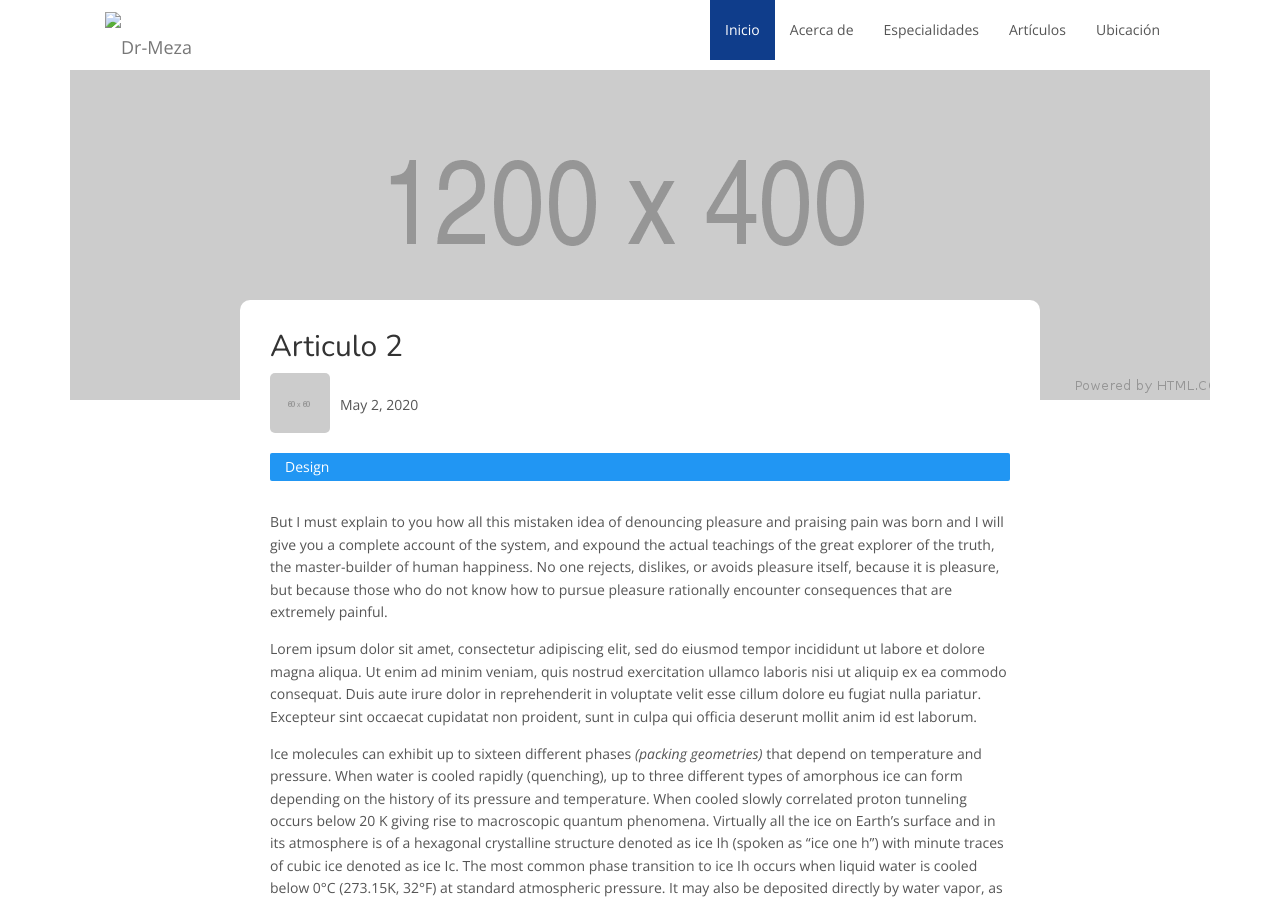
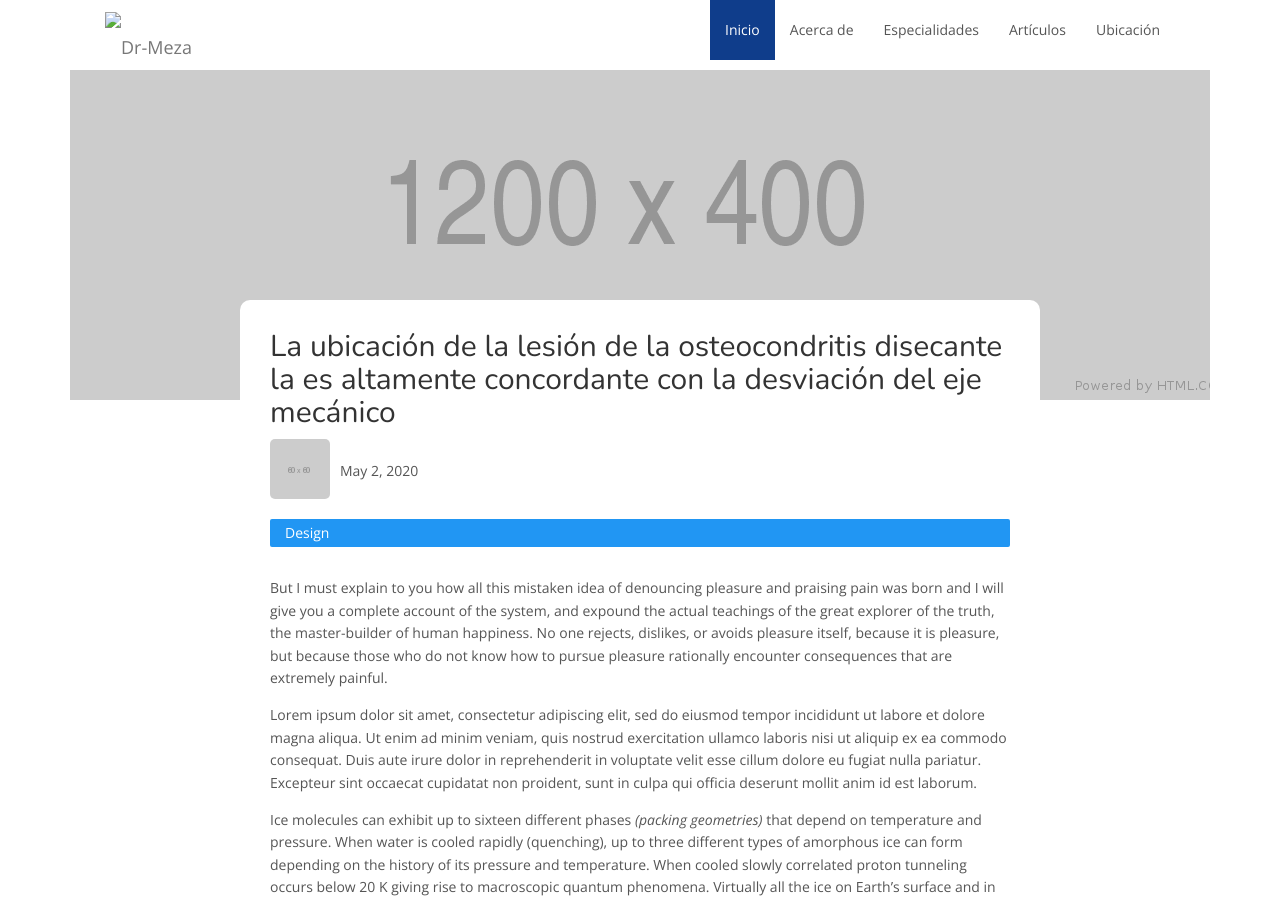
Before and after one commit to kecho05/dr, a Jekyll site: the page built from _posts/2019-01-21-10-tips-for-drawing-with-coloured-pencils.md, in a window 1280 px wide and 900 px high. Built offline with Jekyll 4.4.1, drawn with Linux system fonts in a browser that asks for light colours; nearby versions of some CDN libraries; some of the changed text lies outside the part shown.

Commit message:
Update 2019-01-21-10-tips-for-drawing-with-coloured-pencils.md

```diff
--- a/_posts/2019-01-21-10-tips-for-drawing-with-coloured-pencils.md
+++ b/_posts/2019-01-21-10-tips-for-drawing-with-coloured-pencils.md
@@ -1,6 +1,6 @@
 ---
 layout: post
-title:  "Articulo 2"
+title:  "La ubicación de la lesión de la osteocondritis disecante la es altamente concordante con la desviación del eje mecánico"
 description: "Titulo 2"
 date:   2020-05-02
 banner_preview: blog2.png
```
